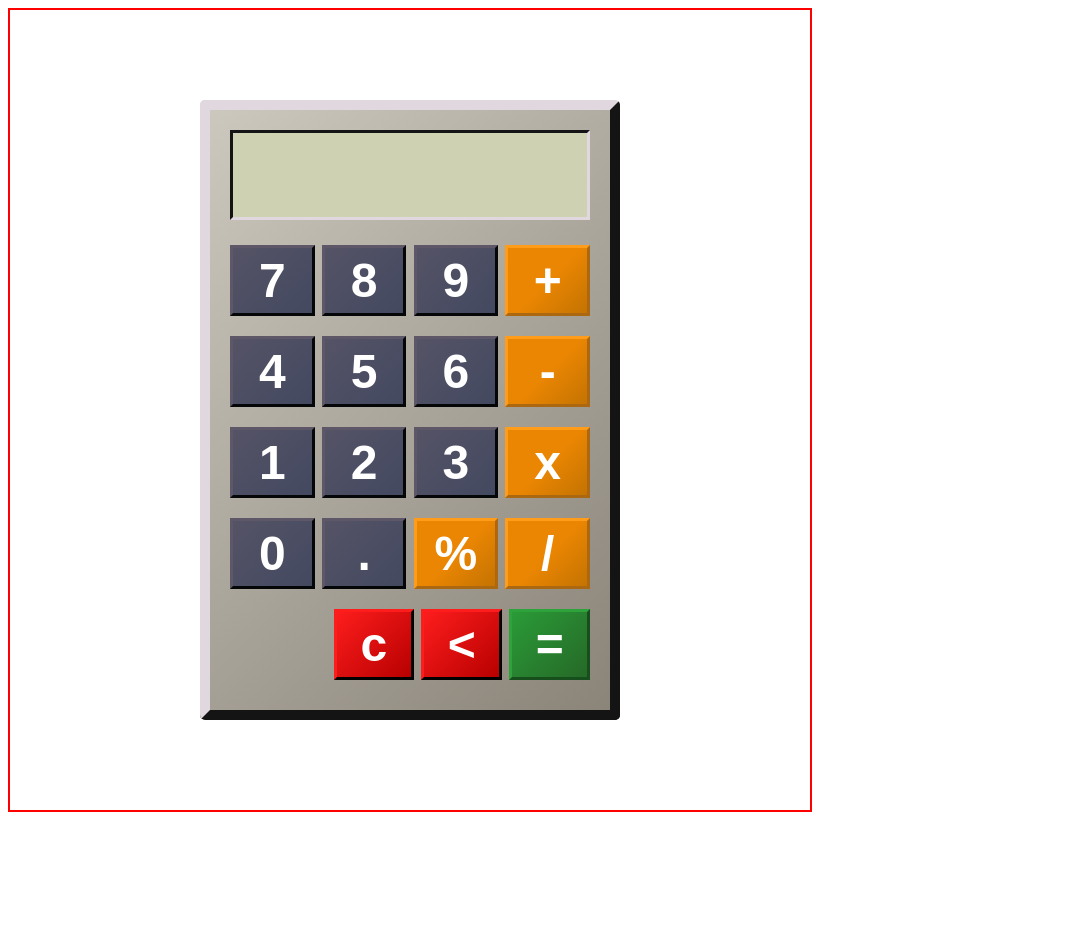
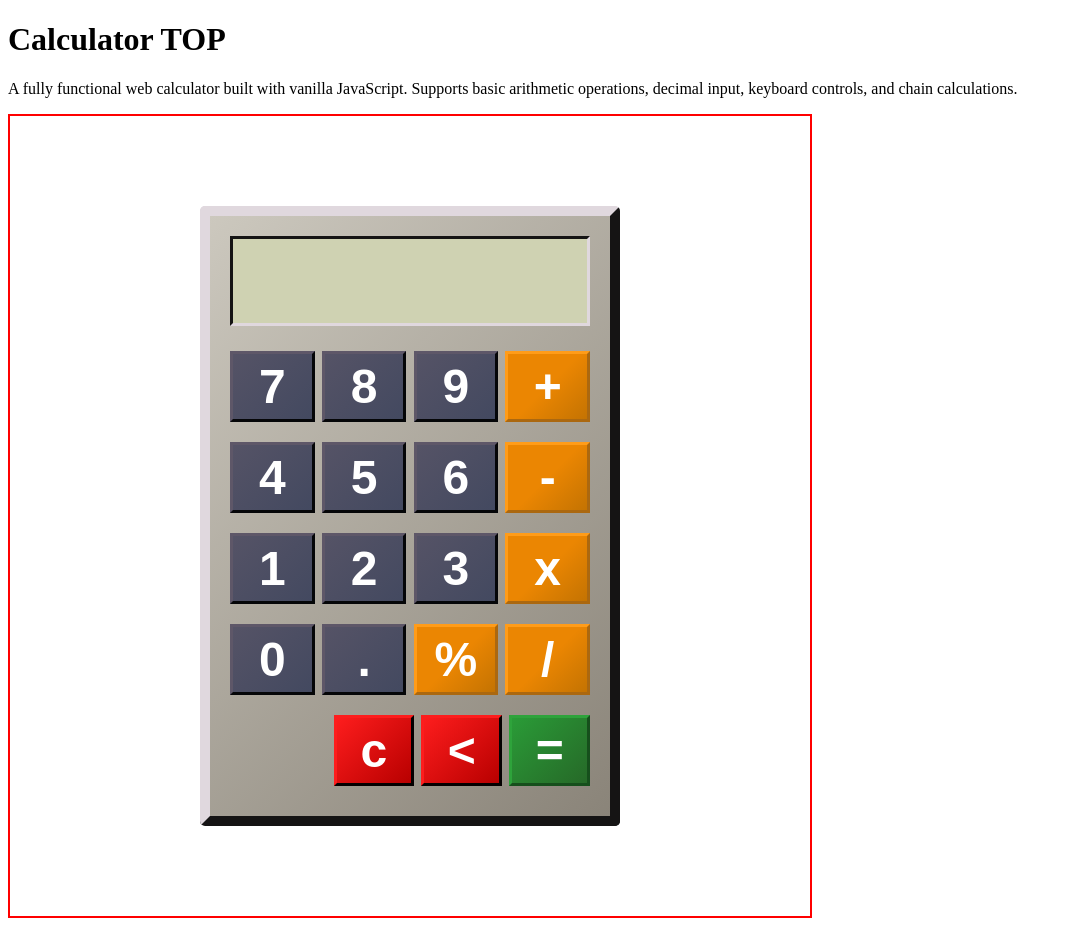
Before and after one commit to leandrodossantosprojects/calculator, a plain HTML site: page index.html in a window 1280 px wide. Shown: the whole page, without its empty margins (0-1072 px from the left). Before the commit the page ends 820 px from the top, so only its background shows below. Drawn offline with Linux system fonts and the light colour scheme.

Commit message:
Added title and description

```diff
--- a/index.html
+++ b/index.html
@@ -7,6 +7,10 @@
     <link href="style.css" rel="stylesheet" />
   </head>
   <body>
+    <div id="title">
+      <h1>Calculator TOP</h1>
+        <p>A fully functional web calculator built with vanilla JavaScript. Supports basic arithmetic operations, decimal input, keyboard controls, and chain calculations.</p>
+    </div>
     <div id="main-container">
       <div id="calculator">
         <div id="screen">
@@ -33,7 +37,7 @@
           </div>
           <div class="row">
             <button class="number">0</button>
-            <button class="number">.</button>
+            <button id="dot">.</button>
             <button class="operator">%</button>
             <button class="operator">/</button>
           </div>
```
